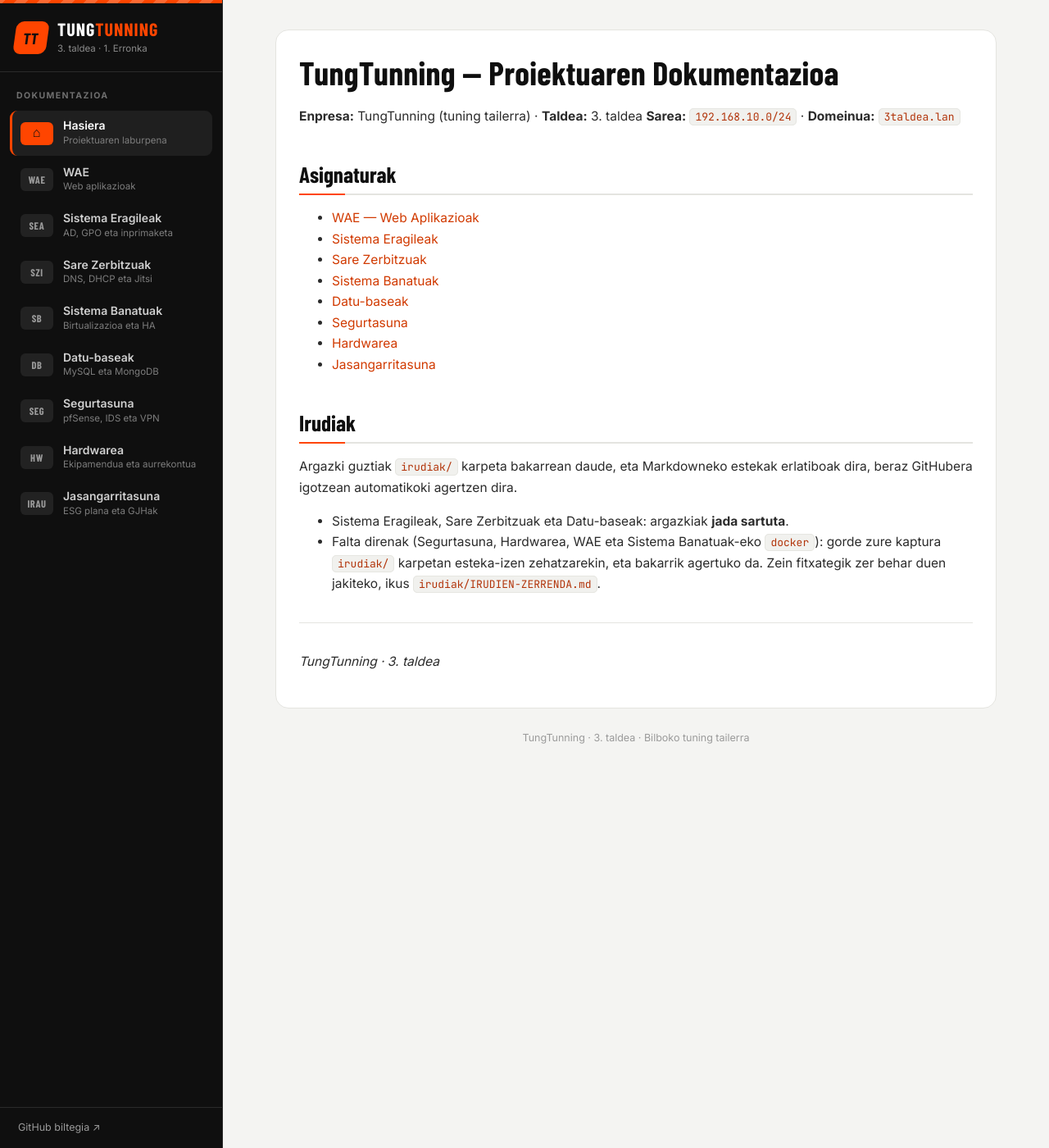
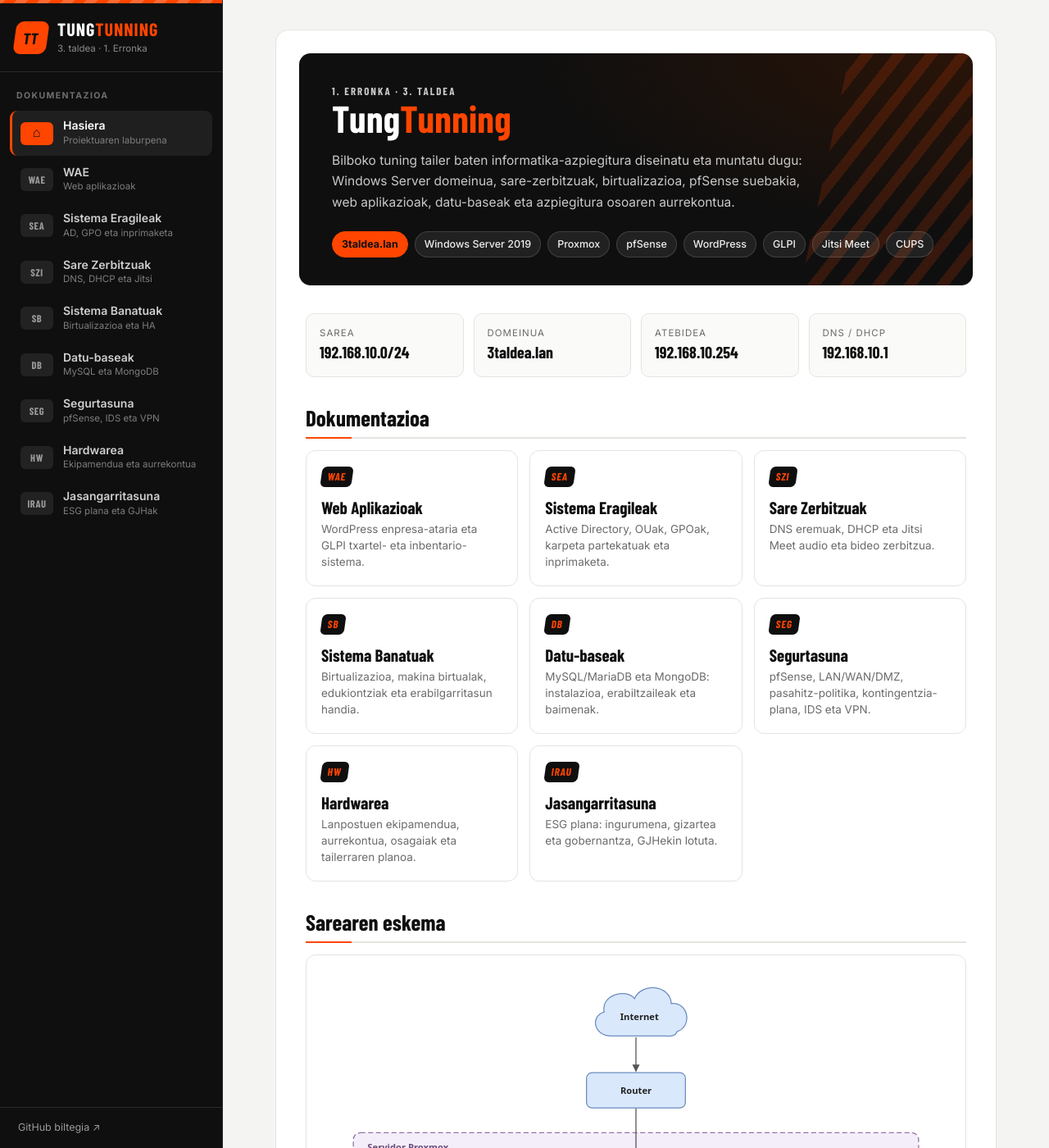
Before and after one commit to Lukennnn/3.-taldea---1.-erronka, a Jekyll site: the page built from 0-index.md, in a window 1280 px wide and 1400 px high. Shown: the whole window at 82% size. Built offline with Jekyll 4.4.1, drawn with Linux system fonts in a browser that asks for light colours; some web fonts are replaced; our own code applies the rules of GitHub Pages for plain Markdown files; some of the changed text lies outside the part shown.

Commit message:
Enhance documentation layout and content

```diff
--- a/0-index.md
+++ b/0-index.md
@@ -1,30 +1,73 @@
 ---
 permalink: /
+title: Hasiera
 ---
 
-# TungTunning — Proiektuaren Dokumentazioa
+<section class="hero">
+  <p class="hero-kicker">1. Erronka · 3. taldea</p>
+  <h1>Tung<span>Tunning</span></h1>
+  <p>Bilboko tuning tailer baten informatika-azpiegitura diseinatu eta muntatu dugu: Windows Server domeinua, sare-zerbitzuak, birtualizazioa, pfSense suebakia, web aplikazioak, datu-baseak eta azpiegitura osoaren aurrekontua.</p>
+  <div class="chips">
+    <span class="chip hot">3taldea.lan</span>
+    <span class="chip">Windows Server 2019</span>
+    <span class="chip">Proxmox</span>
+    <span class="chip">pfSense</span>
+    <span class="chip">WordPress</span>
+    <span class="chip">GLPI</span>
+    <span class="chip">Jitsi Meet</span>
+    <span class="chip">CUPS</span>
+  </div>
+</section>
 
-**Enpresa:** TungTunning (tuning tailerra) · **Taldea:** 3. taldea
-**Sarea:** `192.168.10.0/24` · **Domeinua:** `3taldea.lan`
+<section class="home-section">
+  <div class="facts">
+    <div class="fact"><small>Sarea</small><strong>192.168.10.0/24</strong></div>
+    <div class="fact"><small>Domeinua</small><strong>3taldea.lan</strong></div>
+    <div class="fact"><small>Atebidea</small><strong>192.168.10.254</strong></div>
+    <div class="fact"><small>DNS / DHCP</small><strong>192.168.10.1</strong></div>
+  </div>
+</section>
 
-## Asignaturak
+<section class="home-section">
+  <h2>Dokumentazioa</h2>
+  <div class="cards">
+    <a class="card" href="{{ '/1-wae.html' | relative_url }}"><span class="card-code">WAE</span><span class="card-title">Web Aplikazioak</span><span class="card-desc">WordPress enpresa-ataria eta GLPI txartel- eta inbentario-sistema.</span></a>
+    <a class="card" href="{{ '/2-sistema-eragileak.html' | relative_url }}"><span class="card-code">SEA</span><span class="card-title">Sistema Eragileak</span><span class="card-desc">Active Directory, OUak, GPOak, karpeta partekatuak eta inprimaketa.</span></a>
+    <a class="card" href="{{ '/3-sare-zerbitzuak.html' | relative_url }}"><span class="card-code">SZI</span><span class="card-title">Sare Zerbitzuak</span><span class="card-desc">DNS eremuak, DHCP eta Jitsi Meet audio eta bideo zerbitzua.</span></a>
+    <a class="card" href="{{ '/4-sistema-banatuak.html' | relative_url }}"><span class="card-code">SB</span><span class="card-title">Sistema Banatuak</span><span class="card-desc">Birtualizazioa, makina birtualak, edukiontziak eta erabilgarritasun handia.</span></a>
+    <a class="card" href="{{ '/5-datu-baseak.html' | relative_url }}"><span class="card-code">DB</span><span class="card-title">Datu-baseak</span><span class="card-desc">MySQL/MariaDB eta MongoDB: instalazioa, erabiltzaileak eta baimenak.</span></a>
+    <a class="card" href="{{ '/6-segurtasuna.html' | relative_url }}"><span class="card-code">SEG</span><span class="card-title">Segurtasuna</span><span class="card-desc">pfSense, LAN/WAN/DMZ, pasahitz-politika, kontingentzia-plana, IDS eta VPN.</span></a>
+    <a class="card" href="{{ '/7-hardware.html' | relative_url }}"><span class="card-code">HW</span><span class="card-title">Hardwarea</span><span class="card-desc">Lanpostuen ekipamendua, aurrekontua, osagaiak eta tailerraren planoa.</span></a>
+    <a class="card" href="{{ '/8-jasangarritasuna.html' | relative_url }}"><span class="card-code">IRAU</span><span class="card-title">Jasangarritasuna</span><span class="card-desc">ESG plana: ingurumena, gizartea eta gobernantza, GJHekin lotuta.</span></a>
+  </div>
+</section>
 
-- [WAE — Web Aplikazioak](1-wae.md)
-- [Sistema Eragileak](2-sistema-eragileak.md)
-- [Sare Zerbitzuak](3-sare-zerbitzuak.md)
-- [Sistema Banatuak](4-sistema-banatuak.md)
-- [Datu-baseak](5-datu-baseak.md)
-- [Segurtasuna](6-segurtasuna.md)
-- [Hardwarea](7-hardware.md)
-- [Jasangarritasuna](8-jasangarritasuna.md)
+<section class="home-section">
+  <h2>Sarearen eskema</h2>
+  <div class="diagram"><img src="{{ '/irudiak/sare-eskema.svg' | relative_url }}" alt="TungTunning sarearen eskema: Internet, router, Proxmox zerbitzaria, pfSense eta zerbitzuak"></div>
+</section>
 
-## Irudiak
+<section class="home-section">
+  <h2>Azpiegitura laburki</h2>
+  <table>
+    <thead><tr><th>Makina</th><th>Sistema</th><th>Funtzioa</th><th>IP helbidea</th></tr></thead>
+    <tbody>
+      <tr><td>SERVER_ERRONKA</td><td>Windows Server 2019</td><td>AD DS, DNS, DHCP, fitxategiak eta inprimaketa</td><td><code>192.168.10.1</code></td></tr>
+      <tr><td>JITSI_ERRONKA</td><td>Ubuntu 24.04</td><td>Jitsi Meet (jitsi.tuning.eus)</td><td><code>192.168.10.5</code></td></tr>
+      <tr><td>CUPS_ERRONKA</td><td>Ubuntu 20.04</td><td>Inprimaketa-zerbitzaria (CUPS)</td><td><code>192.168.10.67</code></td></tr>
+      <tr><td>WINDOWS_ERRONKA_BEZ1</td><td>Windows 11</td><td>Bezero Windows</td><td><code>192.168.10.101</code></td></tr>
+      <tr><td>WINDOWS_ERRONKA_BEZ2</td><td>Windows 11</td><td>Bezeroa, domeinuan sartua (DHCP)</td><td><code>192.168.10.161</code></td></tr>
+      <tr><td>BEZEROA_ERRONKA_UBUNTU</td><td>Ubuntu 20.04</td><td>Bezero Linux (DHCP)</td><td><code>192.168.10.100</code></td></tr>
+      <tr><td>pfSense SISA</td><td>pfSense</td><td>Router / suebakia</td><td><code>192.168.10.254</code></td></tr>
+    </tbody>
+  </table>
+</section>
 
-Argazki guztiak `irudiak/` karpeta bakarrean daude, eta Markdowneko estekak erlatiboak dira, beraz GitHubera igotzean automatikoki agertzen dira.
-
-- Sistema Eragileak, Sare Zerbitzuak eta Datu-baseak: argazkiak **jada sartuta**.
-- Falta direnak (Segurtasuna, Hardwarea, WAE eta Sistema Banatuak-eko `docker`): gorde zure kaptura `irudiak/` karpetan esteka-izen zehatzarekin, eta bakarrik agertuko da. Zein fitxategik zer behar duen jakiteko, ikus [`irudiak/IRUDIEN-ZERRENDA.md`](irudiak/IRUDIEN-ZERRENDA.md).
-
----
-
-*TungTunning · 3. taldea*
+<section class="home-section">
+  <h2>Taldea</h2>
+  <div class="team">
+    <div class="member"><span class="avatar">A</span><span><b>Asier Larrañaga</b><small>3. taldea</small></span></div>
+    <div class="member"><span class="avatar">E</span><span><b>Enol Naveran</b><small>3. taldea</small></span></div>
+    <div class="member"><span class="avatar">L</span><span><b>Luken Pagaldai</b><small>3. taldea</small></span></div>
+  </div>
+</section>
```
